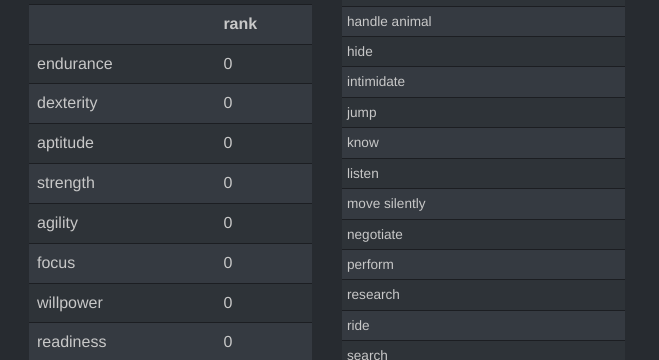
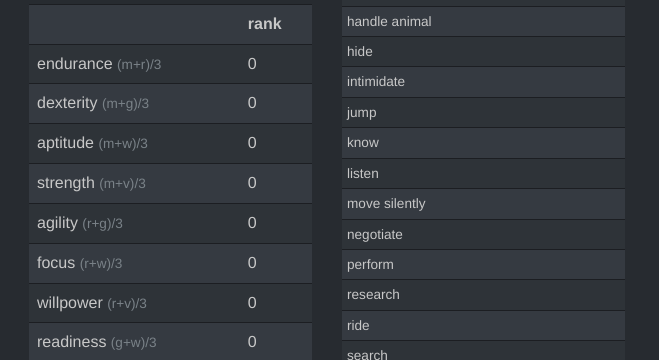
Before and after one commit to bblack/sandchar, a plain HTML site: page index.html in a window 1280 px wide. Shown: the part 445-805 px from the top of the page, without its empty margins (0-659 px from the left). Drawn offline with nearby package versions, Linux system fonts and the light colour scheme.

Commit message:
explanation of attribute derivations

```diff
--- a/index.html
+++ b/index.html
@@ -52,7 +52,12 @@ https://cdnjs.cloudflare.com/ajax/libs/underscore.js/1.8.3/underscore-min.js'></
                             <th>rank</th>
                         </tr>
                         <tr ng-repeat='att in char.attributes'>
-                            <td>{{att.name}}</td>
+                            <td>
+                                {{att.name}}
+                                <span class='small text-muted'>
+                                    ({{att.virtues[0][0]}}+{{att.virtues[1][0]}})/3
+                                </span>
+                            </td>
                             <td class='bold'>{{att.rank()}}</td>
                         </tr>
                     </table>
```
